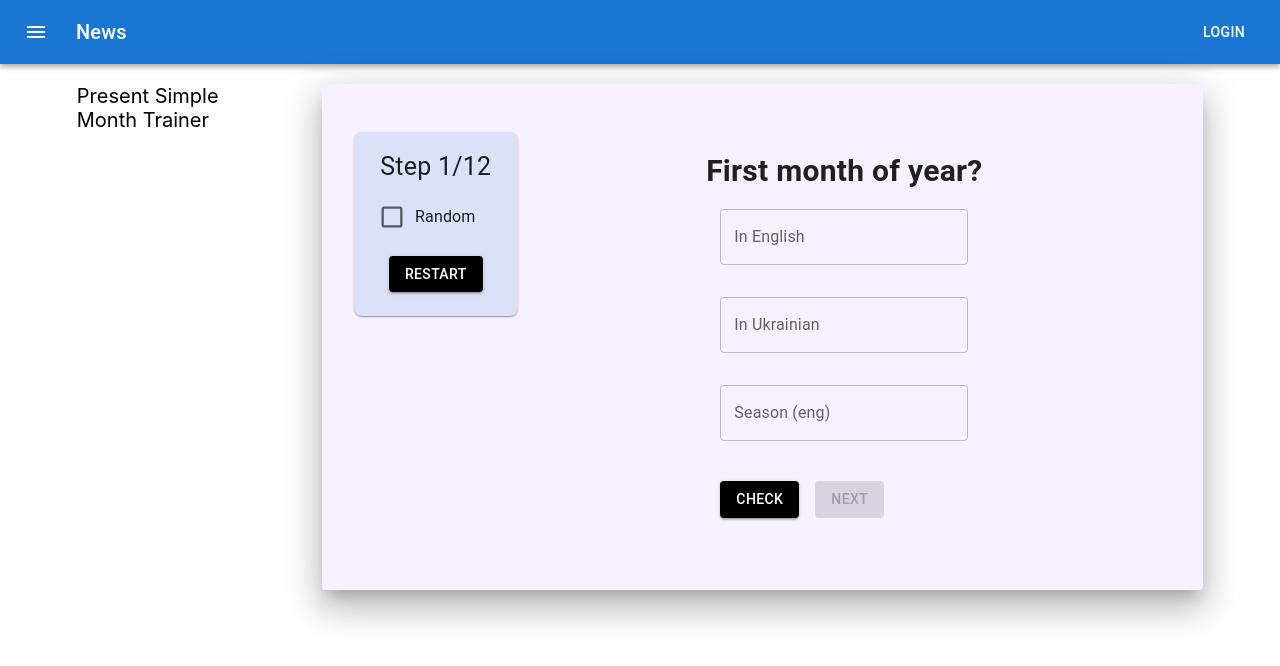
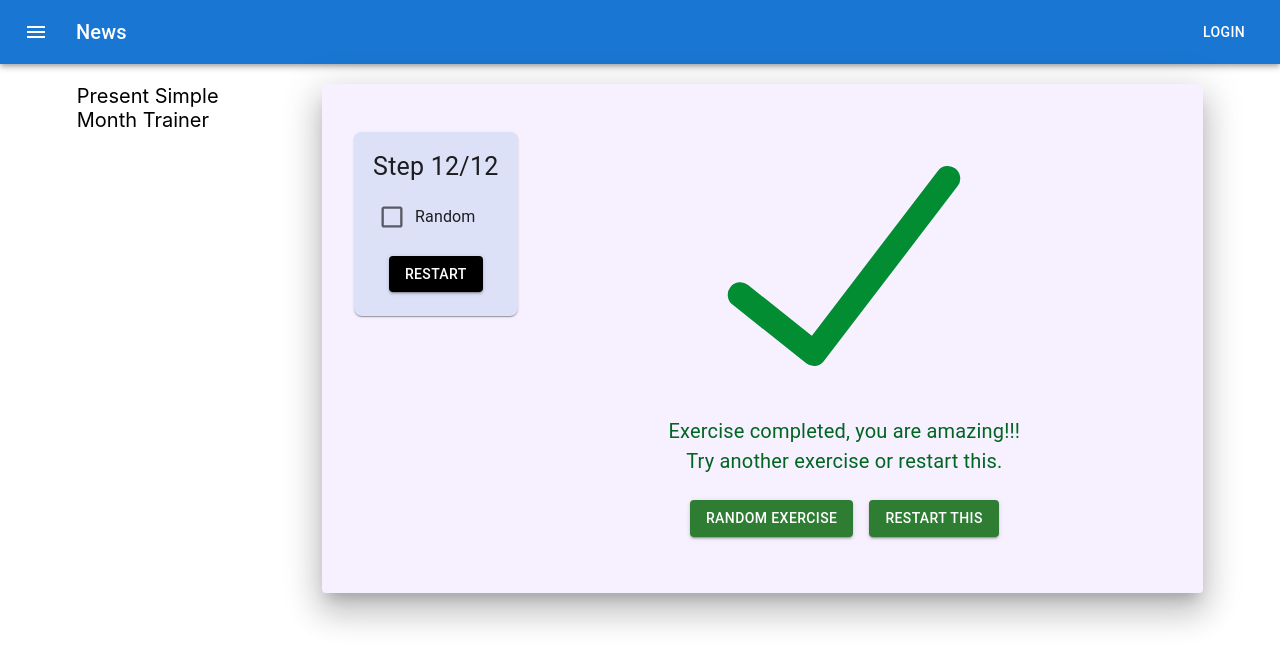
Before and after one commit to EvanMendax/git-gud-english, a React (Create React App) app: page /monthTrainer in a window 1280 px wide. Shown: the top 666 px of the page. Built offline with nearby package versions, Linux system fonts and the light colour scheme.

Commit message:
made complete component

```diff
--- /dev/null
+++ b/src/Common/CompleteExercise.tsx
@@ -0,0 +1,43 @@
+import React from 'react'
+import completeSVG from '../Common/Images/completeIcon.svg'
+import Box from "@mui/material/Box";
+import Typography from "@mui/material/Typography";
+import Button from "@mui/material/Button";
+import {routes} from "../routes";
+import {useLocation} from "react-router-dom";
+
+interface props {
+    setCurrentStep: (step: number) => void
+}
+
+const CompleteExercise:React.FC<props> = ({setCurrentStep}) => {
+
+    const location = useLocation()
+
+    const changeExercise = ():string => {
+        const currentPath = location.pathname.slice(1)
+        const randomExercise = Math.floor(Math.random() * (routes.length))
+        if (currentPath === routes[randomExercise].path) {
+            return changeExercise()
+        }
+        return routes[randomExercise].path
+    }
+
+    return (
+        <Box sx={{display: 'flex', flexDirection: 'column', justifyContent: 'space-around', alignItems: 'center'}}>
+            <img style={{width: 300}} src={completeSVG} alt="completeIcon"/>
+            <Typography sx={{color: '#016522', fontSize: 20}}>Exercise completed, you are amazing!!!</Typography>
+            <Typography sx={{color: '#016522', fontSize: 20}}>Try another exercise or restart this.</Typography>
+            <Box sx={{pt: 3, mb: 3}}>
+                <Button color='success' variant='contained' onClick={()=>console.log(changeExercise())} sx={{mr: 2}}>
+                    random exercise
+                </Button>
+                <Button color='success' variant='contained' onClick={() => setCurrentStep(1)}>
+                    restart this
+                </Button>
+            </Box>
+        </Box>
+    );
+};
+
+export default CompleteExercise;
--- a/src/Exercises/MonthTrainer/MonthTrainer.tsx
+++ b/src/Exercises/MonthTrainer/MonthTrainer.tsx
@@ -3,6 +3,7 @@ import {useState} from 'react';
 import Box from "@mui/material/Box";
 import SideMenu from "./SideMenu";
 import MouthExercise from "./MouthExercise";
+import CompleteExercise from "../../Common/CompleteExercise";
 
 export type exercise = {
     question: string
@@ -92,7 +93,7 @@ const shuffleQuestion = (array: any[]) => {
 const MonthTrainer = () => {
 
     const [isRandom, setIsRandom] = useState<boolean>(false)
-    const [currentStep, setCurrentStep] = useState<number>(1)
+    const [currentStep, setCurrentStep] = useState<number>(13)
     const [currentsQuestion, setCurrentsQuestion] = useState<exercise[]>(questions)
 
     const restart = () => {
@@ -115,8 +116,12 @@ const MonthTrainer = () => {
     return (
         <Box sx={{display: 'grid', gridTemplateColumns: '1fr 4fr'}}>
             <SideMenu restart={restart} step={currentStep} handleIsRandom={handleIsRandom} isRandom={isRandom}/>
-            <MouthExercise setCurrentStep={setCurrentStep} exercise={currentsQuestion[currentStep - 1]}
-                           step={currentStep}/>
+            {
+                currentStep < 13
+                    ? <MouthExercise setCurrentStep={setCurrentStep} exercise={currentsQuestion[currentStep - 1]}
+                                     step={currentStep}/>
+                    : <CompleteExercise setCurrentStep={setCurrentStep}/>
+            }
         </Box>
     );
 };
--- a/src/Exercises/MonthTrainer/SideMenu.tsx
+++ b/src/Exercises/MonthTrainer/SideMenu.tsx
@@ -12,6 +12,9 @@ interface props {
 }
 
 const SideMenu:React.FC<props> = ({step, handleIsRandom, isRandom, restart}) => {
+
+    const currenStep = step > 12 ? 12 : step
+
     return (
         <Box>
             <Paper sx={{
@@ -23,7 +26,7 @@ const SideMenu:React.FC<props> = ({step, handleIsRandom, isRandom, restart}) =>
                 flexDirection: 'column',
                 alignItems: 'center'
             }}>
-                <Typography sx={{fontSize: 25, mb:1}}>Step {step}/12</Typography>
+                <Typography sx={{fontSize: 25, mb:1}}>Step {currenStep}/12</Typography>
                 <FormControlLabel sx={{mb: 1}} control={
                     <Checkbox sx={{'& .MuiSvgIcon-root': {fontSize: 28}}}
                               onClick={() => handleIsRandom(!isRandom)} checked={isRandom}/>
--- /dev/null
+++ b/src/declaration.d.ts
@@ -0,0 +1 @@
+declare module "*.svg"
--- /dev/null
+++ b/src/routes.tsx
@@ -0,0 +1,14 @@
+import PresentSimple from "./Exercises/PresentSimple/PresentSimple";
+import MonthTrainer from "./Exercises/MonthTrainer/MonthTrainer";
+import React from "react";
+
+export const routes = [
+    {
+        path: "presentSimple",
+        element: <PresentSimple/>,
+    },
+    {
+        path: "monthTrainer",
+        element: <MonthTrainer/>,
+    }
+]
```
Also changed, not shown: src/index.tsx (+3 -13 lines), src/Common/Images/completeIcon.svg (added), src/index.css (line endings or trailing spaces).
